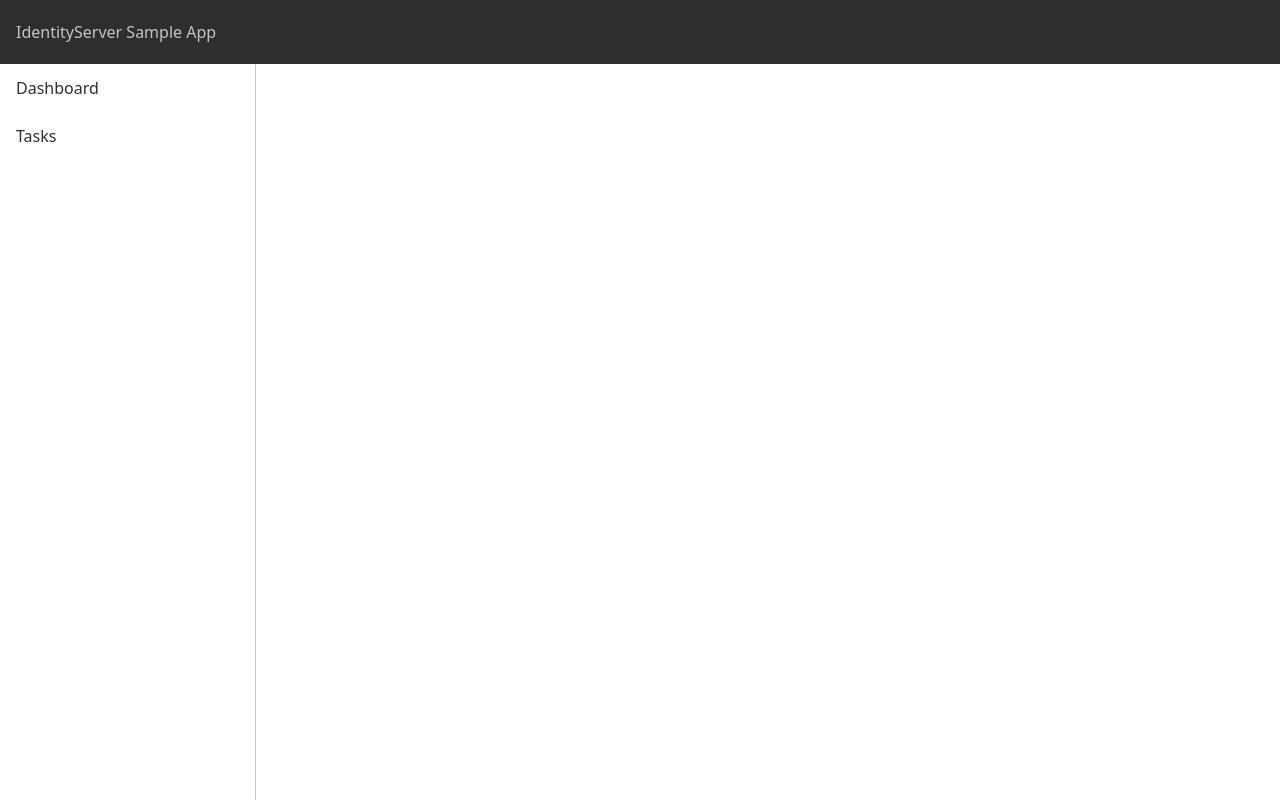
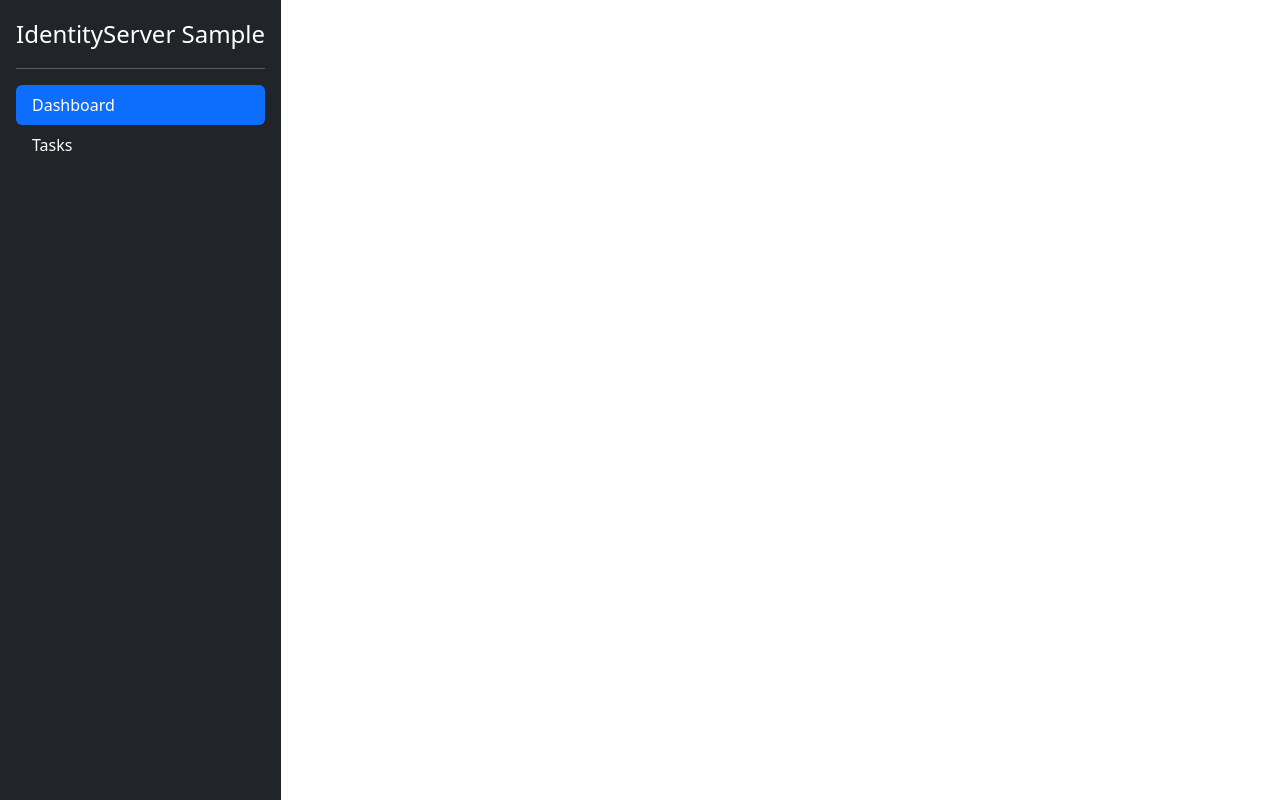
Before and after one commit to dennisshevtsov/identity-server-sample-mock-up, a website built with webpack: page src/index.html in a window 1280 px wide. Built offline with nearby package versions, Linux system fonts and the light colour scheme.

Commit message:
impl aside

```diff
--- a/src/index.html
+++ b/src/index.html
@@ -1,25 +1,26 @@
 <!DOCTYPE html>
 <html lang="en">
 <head>
-  <title><%= htmlWebpackPlugin.options.title %></title>
+  <title>IdentityServer Sample</title>
 
   <meta charset="utf-8" />
   <meta name="viewport" content="width=device-width, initial-scale=1" />
 </head>
 <body>
   <div class="app">
-    <header class="app__header header">
-      <a class="header__brand"><span>IdentityServer Sample App</span></a>
-    </header>
+    <div class="app__aside">
+      <a class="app__brand"><span>IdentityServer Sample</span></a>
+      <hr />
+      <nav class="app-menu">
+        <a class="app-menu__item app-menu__item_active"><span>Dashboard</span></a>
+        <a class="app-menu__item"><span>Tasks</span></a>
+      </nav>
+    </div>
 
-    <aside class="app__aside">
-      <nav class="aside-menu">
-        <a class="aside-menu__item"><span>Dashboard</span></a>
-        <a class="aside-menu__item"><span>Tasks</span></a>
-      </nav>
-    </aside>
-
-    <main class="app__main"></main>
+    <main class="app__content"></main>
   </div>
+  <!-- <main class="d-flex flex-nowrap" style="height: 100vh;">
+    <div class="d-flex flex-column flex-shrink-0 p-3 text-bg-dark">test</div>
+  </main> -->
 </body>
 </html>
--- /dev/null
+++ b/src/scss/_app-menu.scss
@@ -0,0 +1,19 @@
+$app-menu-font-color: #2e2e2e;
+$app-menu-background-color-hover: #c4c4c4;
+
+.app-menu {
+  @extend .nav;
+  @extend .nav-pills;
+  @extend .flex-column;
+  @extend .mb-auto;
+
+  &__item {
+    @extend .nav-item;
+    @extend .nav-link;
+    @extend .text-white;
+
+    &_active {
+      @extend .active;
+    }
+  }
+}
--- a/src/scss/_app.scss
+++ b/src/scss/_app.scss
@@ -1,43 +1,28 @@
-$app-background-color: #c4c4c4;
+.app {
+  @extend .d-flex;
+  @extend .flex-nowrap;
 
-$header-height: 4em;
-$header-background-color: #2e2e2e;
+  height: 100vh;
 
-$aside-top: $header-height;
-$aside-width: 16em;
-$aside-border-color: #c4c4c4;
-$aside-border-width: 1px;
-
-$main-padding-left: $aside-width;
-
-.app {
-  width: 100%;
-  min-height: 100%;
-  background: $app-background-color;
-
-  &__header {
-    background: $header-background-color;
-    position: fixed;
-    top: 0;
-    right: 0;
-    left: 0;
-    height: $header-height;
-    z-index: 1000;
+  &__brand {
+    @extend .d-flex;
+    @extend .align-items-center;
+    @extend .mb-3;
+    @extend .mb-md-0;
+    @extend .me-md-auto;
+    @extend .text-white;
+    @extend .text-decoration-none;
+    @extend .fs-4;
   }
 
   &__aside {
-    position: fixed;
-    top: $aside-top;
-    right: 0;
-    left: 0;
-    width: $aside-width;
-    height: 100%;
-    border-right: $aside-border-color $aside-border-width solid;
+    @extend .d-flex;
+    @extend .flex-column;
+    @extend .flex-shrink-0;
+    @extend .p-3;
+    @extend .text-bg-dark;
   }
 
-  &__main {
-    position: relative;
-    padding: 0 0 0 $main-padding-left;
-    overflow: hidden;
+  &__content {
   }
 }
--- a/src/scss/_aside-menu.scss
+++ /dev/null
@@ -1,21 +0,0 @@
-$aside-menu-font-color: #2e2e2e;
-$aside-menu-background-color-hover: #c4c4c4;
-
-.aside-menu {
-  display: flex;
-  flex-direction: column;
-
-  &__item {
-    color: $aside-menu-font-color;
-    display: block;
-    line-height: 1em;
-    padding: 1em;
-    cursor: pointer;
-    text-decoration: none;
-
-    &:hover {
-      color: $aside-menu-font-color;
-      background: $aside-menu-background-color-hover;
-    }
-  }
-}
--- a/src/scss/_header.scss
+++ /dev/null
@@ -1,16 +0,0 @@
-$app-font-color: #c4c4c4;
-
-.header {
-  &__brand {
-    color: $app-font-color;
-    text-decoration: none;
-    cursor: pointer;
-    display: block;
-    margin: 1em;
-    line-height: 2em;
-
-    &:hover {
-      color: $app-font-color;
-    }
-  }
-}
--- a/src/scss/index.scss
+++ b/src/scss/index.scss
@@ -1,3 +1,4 @@
+@import 'bootstrap/scss/bootstrap';
+
 @import 'app';
-@import 'header';
-@import 'aside-menu';
+@import 'app-menu';
--- a/webpack.config.js
+++ b/webpack.config.js
@@ -23,7 +23,6 @@ module.exports = {
   },
   plugins: [
     new html({
-      title: 'IdentityServer Sample',
       template: './src/index.html',
     }),
   ]
```
